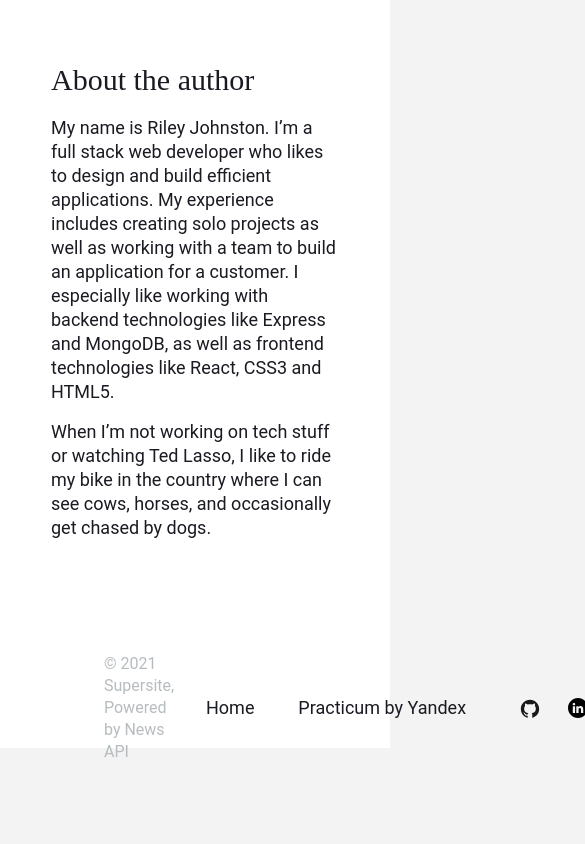
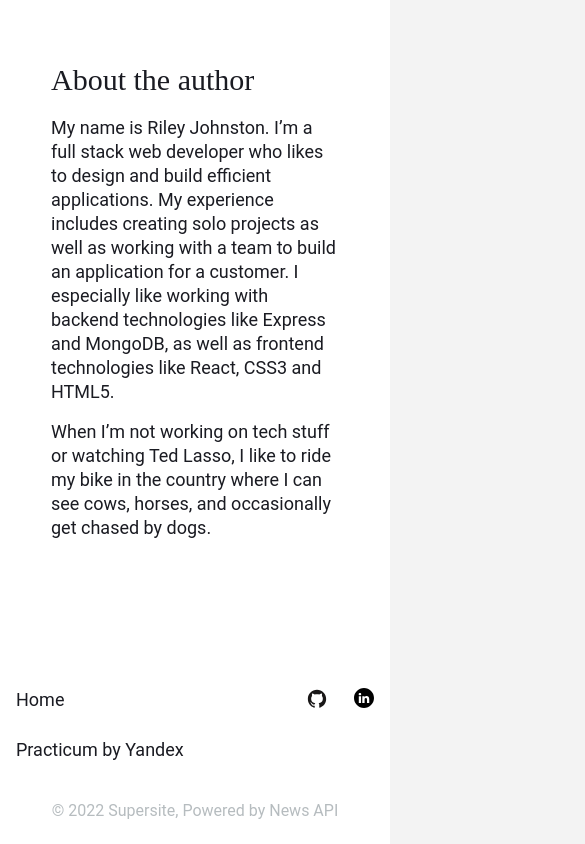
Before and after one commit to rileydanejohnston/news-explorer-frontend, a React (Create React App) app: page / in a window 390 px wide. Shown: the part 844-1688 px from the top of the page, 585 px wide, since content can reach past the window. Before the commit the page ends 1607 px from the top, so only its background shows below. Built offline with nearby package versions, Linux system fonts and the light colour scheme; no server answers; the HTML template or start-up script is replaced by a standard one.

Commit message:
feat: add media queries to footer

```diff
--- a/src/components/Footer/Footer.js
+++ b/src/components/Footer/Footer.js
@@ -1,13 +1,13 @@
 import React from 'react'
-import { FooterWrapper, FooterItem, ApiSource, FooterNav, HomeLink, PracticumLink, IconsWrapper, LinkedinIcon, GithubIcon } from './styledFooter'
+import { FooterWrapper, ApiSource, FooterNav, HomeLink, PracticumLink, IconsWrapper, LinkedinIcon, GithubIcon, SourceItem, LinksItem } from './styledFooter'
 
 export default function Footer() {
   return (
     <FooterWrapper>
-      <FooterItem>
-        <ApiSource>&copy; 2021 Supersite, Powered by News API</ApiSource>
-      </FooterItem>
-      <FooterItem>
+      <SourceItem>
+        <ApiSource>&copy; 2022 Supersite, Powered by News API</ApiSource>
+      </SourceItem>
+      <LinksItem>
         <FooterNav>
           <HomeLink to='/'>Home</HomeLink>
           <PracticumLink href='https://practicum.yandex.com/web/' target='_blank'>Practicum by Yandex</PracticumLink>
@@ -16,7 +16,7 @@ export default function Footer() {
           <GithubIcon href='https://www.linkedin.com/in/rileyjohnston/' target='_blank'/>
           <LinkedinIcon href='https://github.com/rileydanejohnston' target='_blank'/>
         </IconsWrapper>
-      </FooterItem>
+      </LinksItem>
     </FooterWrapper>
   )
 }
--- a/src/components/Footer/styledFooter.js
+++ b/src/components/Footer/styledFooter.js
@@ -9,11 +9,42 @@ export const FooterWrapper = styled.footer`
   display: flex;
   align-items: center;
   justify-content: space-between;
+
+  @media( max-width: 1023px) {
+    height: 64px;
+    padding: 0 40px;
+  }
+
+  @media( max-width: 767px) {
+    align-items: stretch;
+    flex-direction: column;
+    height: 176px;
+    padding: 20px 16px 22px;
+    grid-gap: 38px;
+  }
 `;
 
 export const FooterItem = styled.div`
   display: flex;
   grid-gap: 42px;
+
+  @media( max-width: 1023px) {
+    grid-gap: 26px;
+  }
+`;
+
+export const SourceItem = styled(FooterItem)`
+  @media( max-width: 767px) {
+    order: 2;
+    align-self: center;
+  }
+`;
+
+export const LinksItem = styled(FooterItem)`
+  @media( max-width: 767px) {
+    justify-content: space-between;
+    height: 74px;
+  }
 `;
 
 export const ApiSource = styled.p`
@@ -23,10 +54,19 @@ export const ApiSource = styled.p`
   line-height: 22px;
   letter-spacing: 0px;
   color: #B6BCBF;
+
+  @media( max-width: 375px) {
+    font-size: 15.75px;
+  }
 `;
 
 export const FooterNav = styled.nav`
   display: flex;
+
+  @media( max-width: 767px) {
+    flex-direction: column;
+    justify-content: space-between;
+  }
 `;
 
 export const HomeLink = styled(Link)`
@@ -37,6 +77,14 @@ export const HomeLink = styled(Link)`
   letter-spacing: 0px;
   text-align: center;
   width: 112px;
+
+  @media( max-width: 1023px) {
+    width: 88px;
+  }
+  @media( max-width: 767px) {
+    width: auto;
+    text-align: left;
+  }
 `;
 
 export const PracticumLink = styled.a`
@@ -47,18 +95,40 @@ export const PracticumLink = styled.a`
   letter-spacing: 0px;
   text-align: center;
   width: 192px;
+
+  @media( max-width: 1023px) {
+    width: 176px;
+  }
+  @media( max-width: 767px) {
+    width: auto;
+    text-align: left;
+  }
 `;
 
 export const IconsWrapper = styled.div`
   display: flex;
   align-items: center;
-  grid-gap: 28px;
+  grid-gap: 27px;
+
+  @media( max-width: 767px) {
+    align-items: start;
+  }
 `;
 
 export const FooterIcon = styled.a`
   display: inline-block;
   width: 20px;
   height: 20px;
+
+  @media( max-width: 1023px) {
+    width: 22px;
+    height: 22px;
+  }
+
+  @media( max-width: 625px) {
+    width: 20px;
+    height: 20px;
+  }
 `;
 
 export const LinkedinIcon = styled(FooterIcon)`
```
